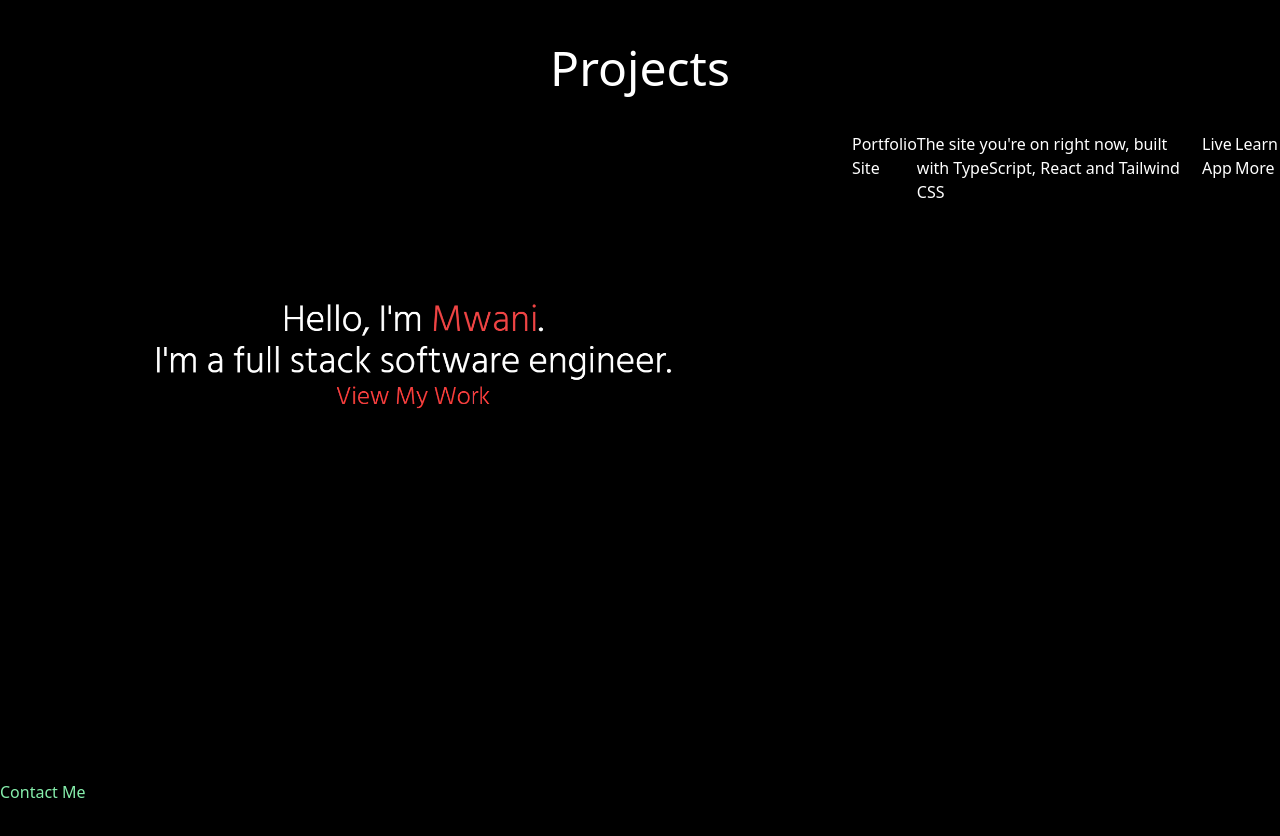
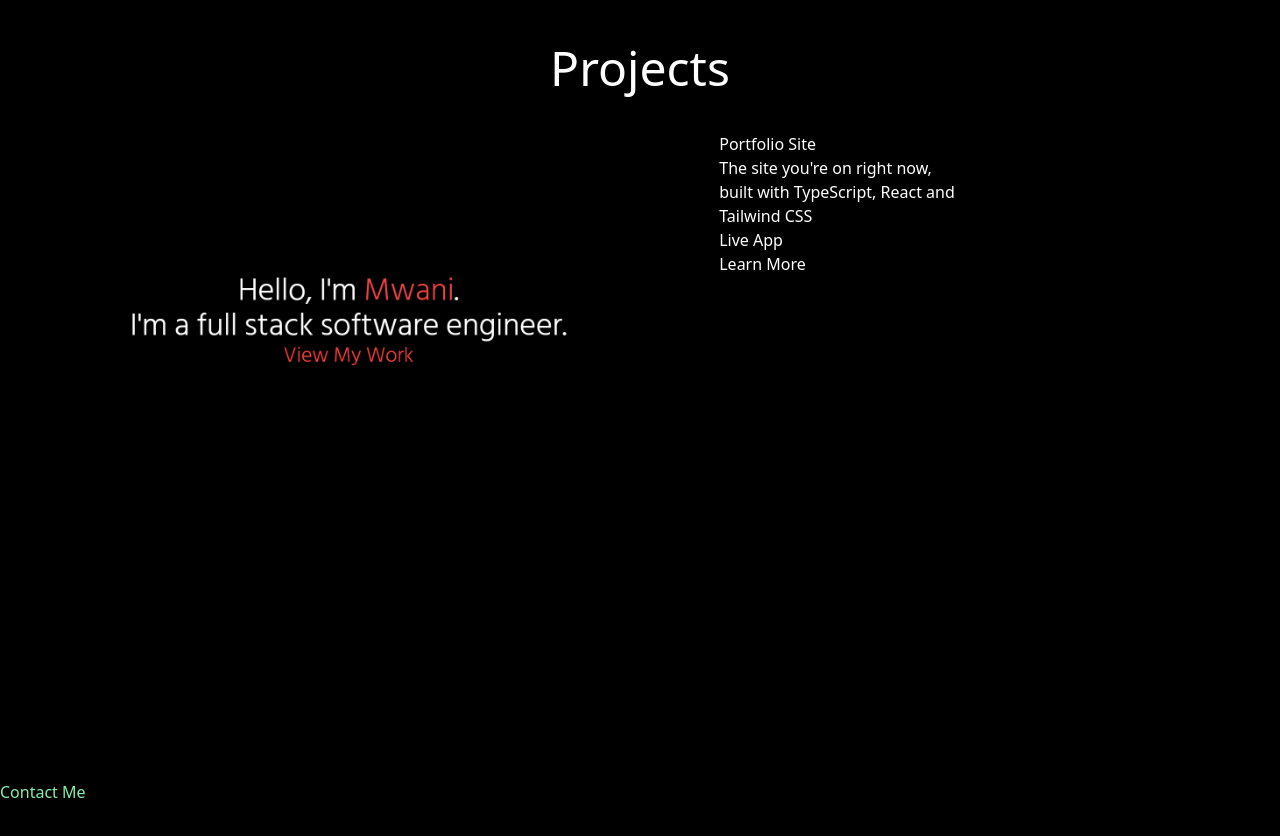
Before and after one commit to MwaniN/profile-page, a React (Vite) app: page / in a window 1280 px wide. Shown: the part 1620-2456 px from the top of the page. Built offline with nearby package versions, Linux system fonts and the light colour scheme.

Commit message:
Basic card begun

```diff
--- a/src/routes/SubPageFolder/ProjectCard/ProjectCard.tsx
+++ b/src/routes/SubPageFolder/ProjectCard/ProjectCard.tsx
@@ -4,6 +4,8 @@
 
 // include background image
 // name and link if applicable, also "Learn More" should go to GitHub
+
+import { Link } from 'react-router-dom';
 
 interface ProjectCardProps {
   title: string,
@@ -18,15 +20,17 @@ interface ProjectCardProps {
 const ProjectCard = ( { title, url, description, github, image, alt, id} : ProjectCardProps ) => {
 
   return (
-    <div id={id} className="mt-10 flex">
+    <div id={id} className="mt-10 flex w-3/4">
       <div id="image-container" className="bg-green-700">
       <img src={image} alt={alt}/>
       </div>
+      <div id="info">
       <h2 id="title" className="text-white">{title}</h2>
       <h3 id="description" className="text-white">{description}</h3>
-      <a href={url} className="text-white">Live App</a>
-      <a href={github} className="text-white">Learn More</a>
-
+      <a href={url} className="text-white block hover:text-green-400">
+      <Link to="/#projects">Live App</Link></a>
+      <a href={github} target="_blank" className="text-white block hover:text-green-400">Learn More</a>
+      </div>
 
     </div>
   )
```
